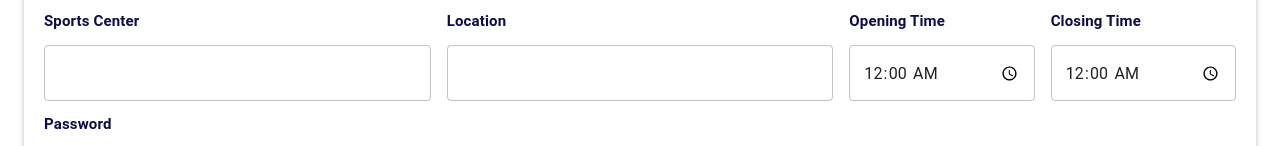
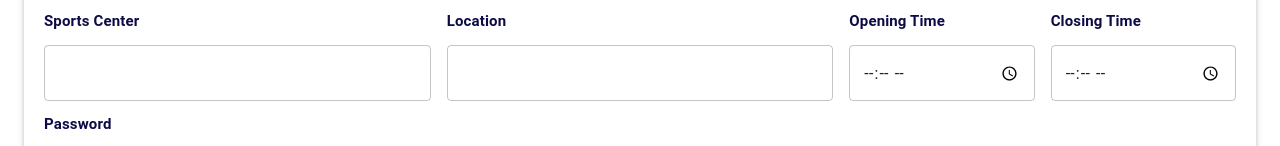
Before and after one commit to sparkbrains/sportsapp-frontend, a React (Create React App) app: page /addnew in a window 1280 px wide. Shown: the part 452-598 px from the top of the page. Built offline with nearby package versions, Linux system fonts and the light colour scheme; no server answers; sample sign-in values are in the browser's storage.

Commit message:
worked on web app

```diff
--- a/src/component/Page/Super_Adimin/Sportscenterowner/Addnew.js
+++ b/src/component/Page/Super_Adimin/Sportscenterowner/Addnew.js
@@ -83,32 +83,32 @@ const Addnew = () => {
   let navigate = useNavigate();
   const [document, setdocument] = useState();
   const [error, seterror] = useState();
-  const [closetimings, setclosetimings] = useState();
-  const [opentimings, setopentimings] = useState();
+  const [closetimings, setclosetimings] = useState(null);
+  const [opentimings, setopentimings] = useState(null);
 
-  const [name, setownername] = useState();
+  const [name, setownername] = useState('');
   const handlenameChange = (e) => {
     setownername(e.target.value);
   };
-  const [password, setPassword] = useState();
+  const [password, setPassword] = useState('');
   const handlepasswordonChange = (e) => {
     setPassword(e.target.value);
   };
-  const [email, setemail] = useState();
+  const [email, setemail] = useState('');
   const handleEmailChange = (e) => {
     setemail(e.target.value);
   };
 
-  const [phone_no, setphoneno] = useState();
+  const [phone_no, setphoneno] = useState('');
   const handleContactChange = (e) => {
     setphoneno(e.target.value);
   };
 
-  const [sports_center, setsportcenter] = useState();
+  const [sports_center, setsportcenter] = useState('');
   const handlesportcenterChange = (e) => {
     setsportcenter(e.target.value);
   };
-  const [location, setlocation] = useState();
+  const [location, setlocation] = useState('');
   const handlelocationChange = (e) => {
     setlocation(e.target.value);
   };
@@ -124,7 +124,7 @@ const Addnew = () => {
 
   const token = localStorage.getItem("token");
   const onSubmit = (e) => {
-    console.log(formik.isValid, "isValid---");
+    console.log(formik,formik.isValid,opentimings,closetimings, "isValid---");
     if (formik.isValid) {
       axios
         .post(
@@ -142,7 +142,7 @@ const Addnew = () => {
             opentimings: opentimings,
             closetimings: closetimings,
             location: location,
-            speciallsation: "strength",
+            // speciallsation: "strength"÷s,
             sports_center: { center_name: sports_center },
           },
           { headers: { Authorization: `Bearer ${token}` } }
@@ -151,8 +151,9 @@ const Addnew = () => {
           // setMessage(res.data.message);
           swal("Sports Owner Added Successfully.", "", "success", {
             button: "OK",
+          }).then(d=>{
+            navigate("/sportscenterowner/");
           });
-          navigate("/sportscenterowner/");
         })
 
         .catch((error) => {
@@ -175,28 +176,22 @@ const Addnew = () => {
 
   const formik = useFormik({
     initialValues: {
-      name: "",
-      email: "",
-      phone_no: "",
-      sports_center: "",
-      location: "",
-      opentimings: "",
-      closetimings: "",
-      password: "",
+      name: '',
+      email: '',
+      phone_no: '',
+      sports_center: '',
+      location: '',
+      opentimings: '',
+      closetimings: '',
+      password: '',
     },
     validateOnChange: true,
     validateOnBlur: true,
     onSubmit,
     validationSchema: validationSchema,
   });
-  useEffect(() => {
-    //
-  }, []);
+  console.log(formik,closetimings,opentimings,'opentimings-==');
   const classes = useStyles();
-
-  useEffect(() => {
-    //document.title = "Add New";
-  });
   return (
     <AppLayout style={{ marginBottom: "50px" }}>
       <Container>
@@ -396,12 +391,14 @@ const Addnew = () => {
                     type="time"
                     variant="outlined"
                     fullWidth
-                    onChange={handleopentimingsChange}
+                    onBlur={formik.handleBlur}
+                    onKeyUp={handleopentimingsChange}
+                    onChange={(e)=>{formik.handleChange(e);handleopentimingsChange(e)}}
                     id="opentimings"
                     name="opentimings"
+                    defaultValue={closetimings}
                     min="00:00"
                     max="12:00"
-                    defaultValue="00:00"
                     required
                   ></TextField>
                 </Grid>
@@ -430,11 +427,13 @@ const Addnew = () => {
                     fullWidth
                     variant="outlined"
                     margin="normal"
-                    onChange={handlefirstnameChange}
+                    onBlur={formik.handleBlur}
+                    onChange={(e)=>{formik.handleChange(e);handlefirstnameChange(e)}}
+                    onKeyUp={handlefirstnameChange}
                     id="closetimings"
                     name="closetimings"
                     min={opentimings}
-                    defaultValue="00:00"
+                    defaultValue={closetimings}
                     max="23:59"
                     required
                   ></TextField>
--- a/src/component/Page/Super_Adimin/Sportscenterowner/Editnew.js
+++ b/src/component/Page/Super_Adimin/Sportscenterowner/Editnew.js
@@ -121,6 +121,8 @@ const Editnew = () => {
         setMessage(res.data.message);
         swal("Sports Owner Edited Successfully.", "", "success", {
           button: "OK",
+        }).then(d=>{
+            navigate("/sportscenterowner/");
         });
       })
       .catch((error) => {
@@ -128,7 +130,6 @@ const Editnew = () => {
           button: "OK",
         });
       });
-    navigate("/sportscenterowner/");
   };
 }
 
```
Also changed, not shown: 13 other files (tests, documents, lock files or other folders).
